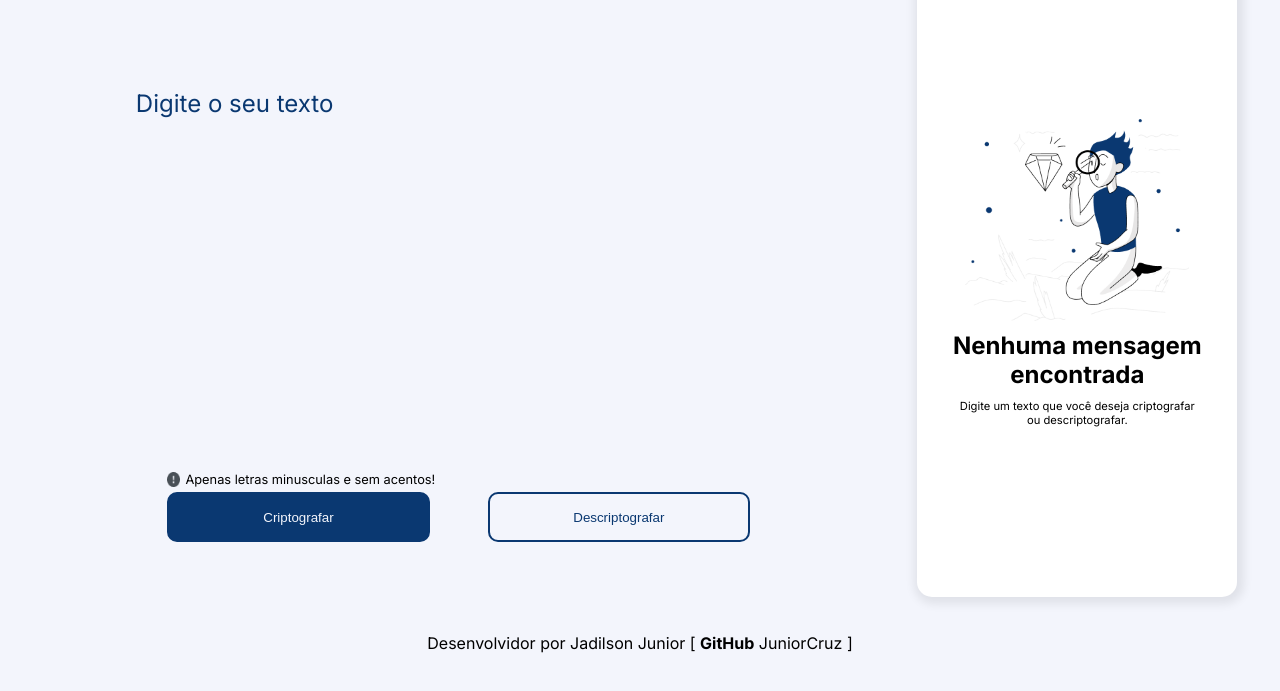
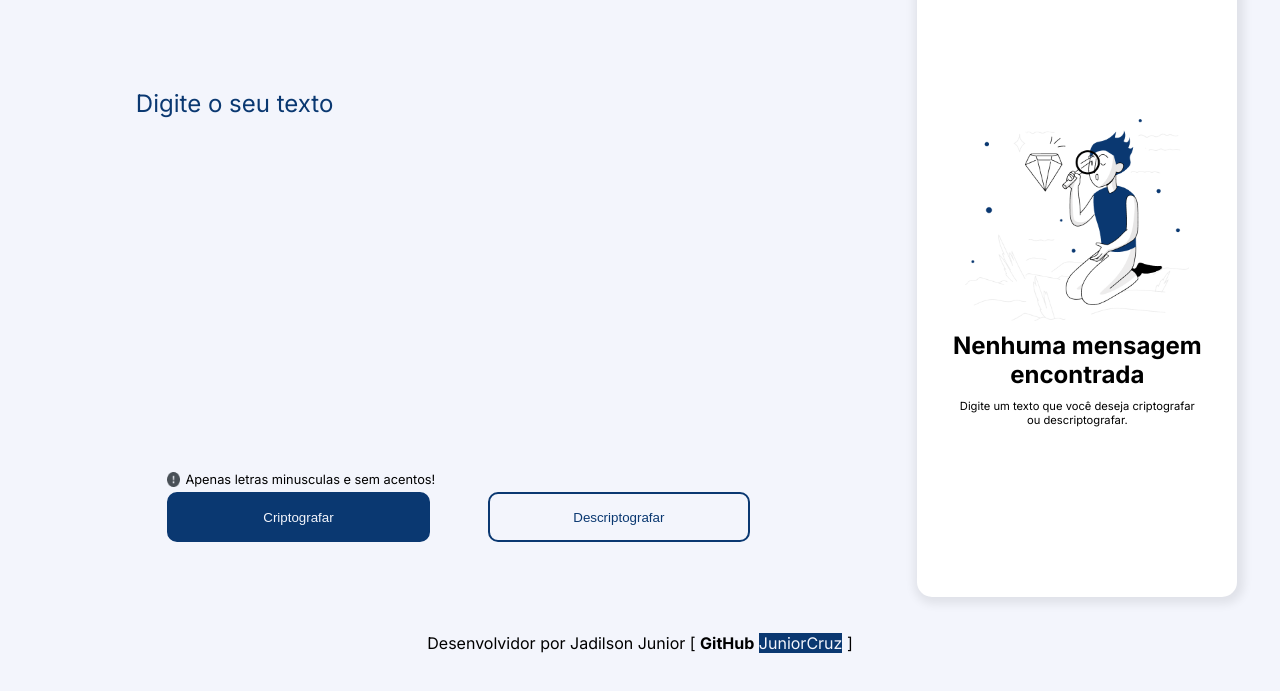
Before and after one commit to JadilsonJuniorJR/Alura_Challenge_Decodificador_de_Texto, a plain HTML site: page Index.html in a window 1280 px wide. Shown: the part 87-778 px from the top of the page. Drawn offline with Linux system fonts and the light colour scheme.

Commit message:
Adicionando link ao rodape.

```diff
--- a/Index.html
+++ b/Index.html
@@ -48,7 +48,7 @@
         </section>
     </main>
     <footer class="rodape">
-        <p> Desenvolvidor por Jadilson Junior [ <span id="negrito">GitHub</span>  <a> JuniorCruz</a> ] </p>
+        <p> Desenvolvidor por Jadilson Junior [ <span id="negrito">GitHub</span>  <a href="https://github.com/JadilsonJuniorJR" target="_blank"> JuniorCruz</a> ] </p>
     </footer>
     <script src="./src/script.js"></script>
 </body>
--- a/styles/styles.css
+++ b/styles/styles.css
@@ -190,6 +190,11 @@ body {
     height: 10vh;
 }
 
+.rodape a{
+    text-decoration: none;
+    background-color: var(--cor-secundaria);
+    color: var(--cor-primaria);
+}
 #negrito {
     font-weight: bold;
 }
```
